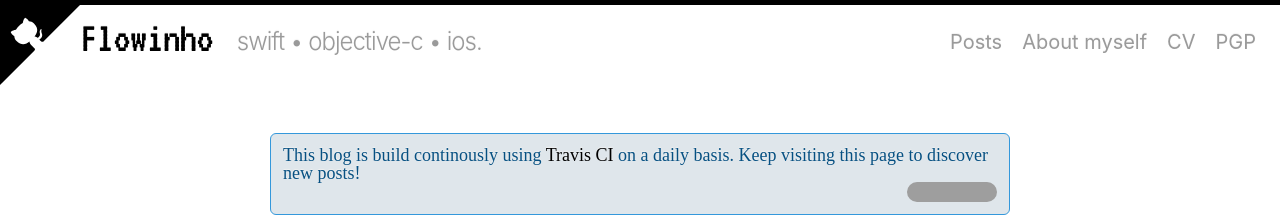
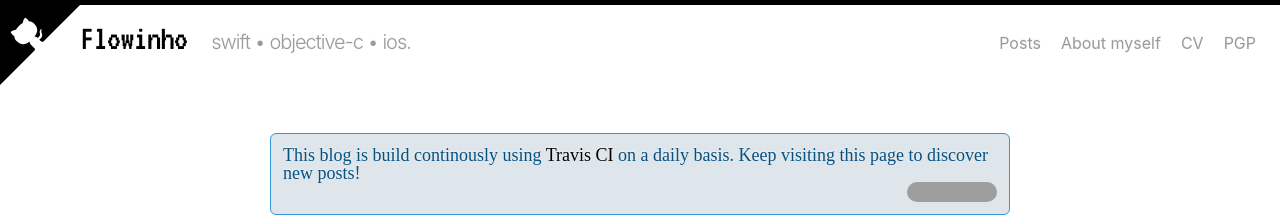
Before and after one commit to flowinho/flowinho.github.io, a Jekyll site: the page built from index.md, in a window 1280 px wide. Shown: the top 217 px of the page. Built offline with Jekyll 4.4.1, drawn with Linux system fonts in a browser that asks for light colours; some web fonts are replaced; grey boxes are pictures that could not be loaded.

Commit message:
Shrink post-title size

```diff
--- a/_sass/minima/_layout.scss
+++ b/_sass/minima/_layout.scss
@@ -15,7 +15,7 @@
     margin-left: 16px;
   }
 
-  @include relative-font-size(2.2);
+  @include relative-font-size(1.8);
   margin-left: 80px;
   font-weight: 300;
   line-height: $base-line-height * $base-font-size * 2.25;
@@ -31,7 +31,7 @@
 }
 
 .site-tags {
-  @include relative-font-size(1.2);
+  @include relative-font-size(1.0);
   margin-left: 24px;
   font-weight: 300;
   line-height: $base-line-height * $base-font-size * 2.5;
@@ -67,6 +67,7 @@
   .page-link {
     color: lighten($text-color, 50%);
     line-height: $base-line-height;
+    @include relative-font-size(0.8);
 
     // Gaps between nav items, but not on the last one
     &:not(:last-child) {
@@ -293,7 +294,7 @@
 }
 
 .post-title {
-  @include relative-font-size(2.625);
+  @include relative-font-size(2.0);
   letter-spacing: -1px;
   line-height: 1;
 
```
